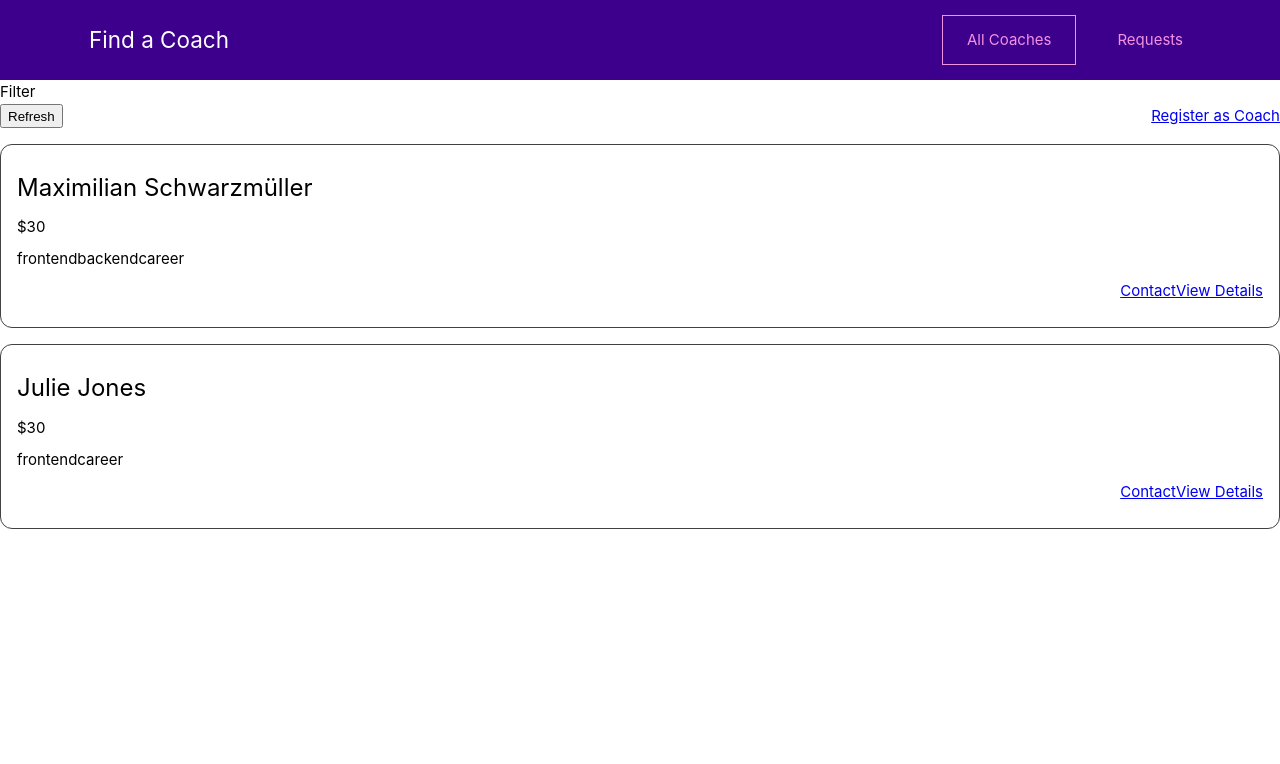
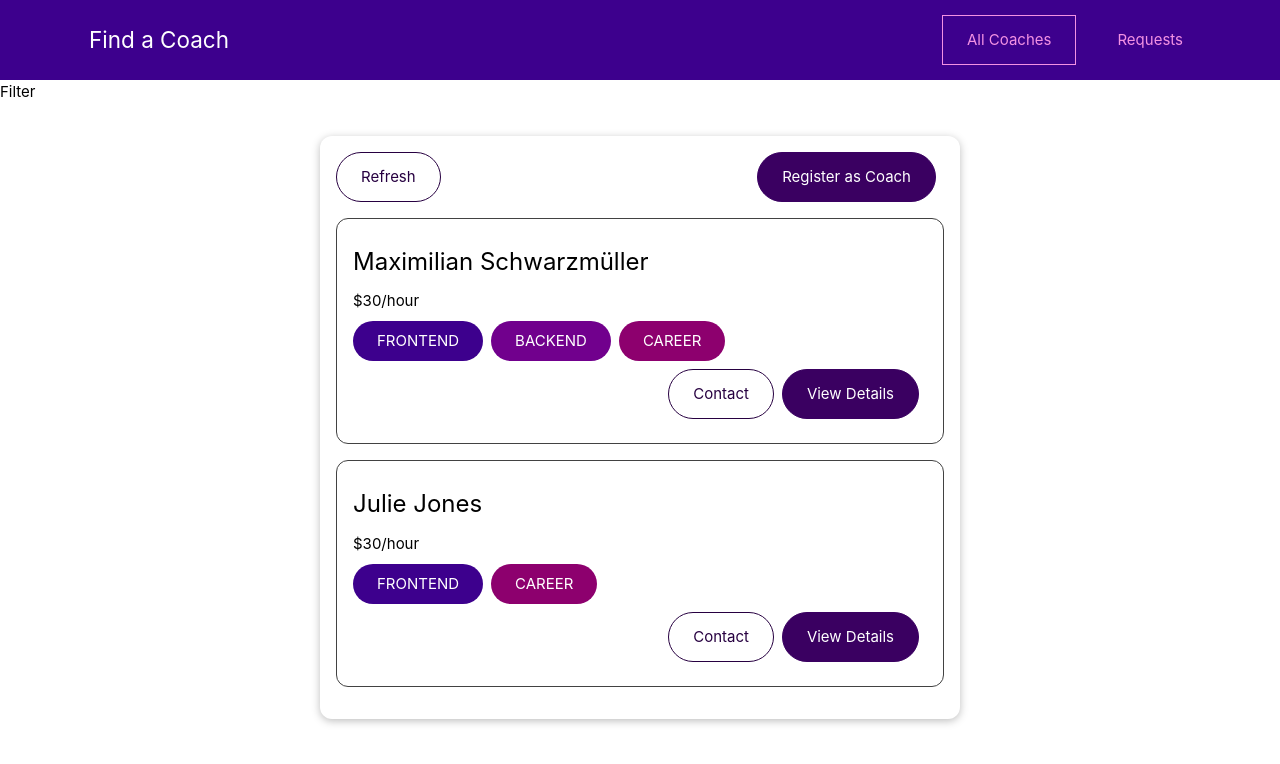
Before and after one commit to ts-andrey/23-vue-projects, a Vue app in the folder coach-finder/: page /coaches in a window 1280 px wide. Shown: the top 764 px of the page. Built offline with nearby package versions, Linux system fonts and the light colour scheme.

Commit message:
feat: add few basic components: card, badge, button

```diff
--- a/coach-finder/src/components/coaches/CoachItem.vue
+++ b/coach-finder/src/components/coaches/CoachItem.vue
@@ -1,13 +1,13 @@
 <template>
   <li>
     <h3>{{ fullName }}</h3>
-    <h4>${{ rate }}</h4>
+    <h4>${{ rate }}/hour</h4>
     <div>
-      <span v-for="area in areas" :key="area">{{ area }}</span>
+      <base-badge v-for="area in areas" :key="area" :type="area" :title="area"></base-badge>
     </div>
     <div class="actions">
-      <router-link :to="coachContactLink">Contact</router-link>
-      <router-link :to="coachDetailsLink">View Details</router-link>
+      <base-button mode="outline" link :to="coachContactLink">Contact</base-button>
+      <base-button link :to="coachDetailsLink">View Details</base-button>
     </div>
   </li>
 </template>
--- /dev/null
+++ b/coach-finder/src/components/ui/BaseBadge.vue
@@ -0,0 +1,42 @@
+<template>
+  <span class="badge" :class="type">
+    {{ text }}
+  </span>
+</template>
+
+<script>
+export default {
+  props: ['type', 'title'],
+  computed: {
+    text() {
+      return this.title.toUpperCase();
+    },
+  },
+};
+</script>
+
+<style scoped>
+.badge {
+  background-color: #ccc;
+  color: #252525;
+  border-radius: 30px;
+  padding: 0.5rem 1.5rem;
+  display: inline-block;
+  margin-right: 0.5rem;
+}
+
+.frontend {
+  background-color: #3d008d;
+  color: #fff;
+}
+
+.backend {
+  background-color: #71008d;
+  color: #fff;
+}
+
+.career {
+  background-color: #8d006e;
+  color: #fff;
+}
+</style>
--- /dev/null
+++ b/coach-finder/src/components/ui/BaseButton.vue
@@ -0,0 +1,73 @@
+<template>
+  <button v-if="!link" :class="mode">
+    <slot></slot>
+  </button>
+  <router-link v-else :to="to" :class="mode">
+    <slot></slot>
+  </router-link>
+</template>
+
+<script>
+export default {
+  props: {
+    mode: {
+      type: String,
+      required: false,
+      default: null,
+    },
+    link: {
+      type: Boolean,
+      required: false,
+      default: false,
+    },
+    to: {
+      type: String,
+      required: false,
+      default: '/',
+    },
+  },
+};
+</script>
+
+<style scoped>
+a,
+button {
+  text-decoration: none;
+  padding: 0.75rem 1.5rem;
+  font: inherit;
+  background-color: #3a0061;
+  border: 1px solid #3a0061;
+  color: #fff;
+  cursor: pointer;
+  border-radius: 30px;
+  margin-right: 0.5rem;
+  display: inline-block;
+}
+
+a:hover,
+a:active,
+button:hover,
+button:active {
+  background-color: #270041;
+  border-color: #270041;
+}
+
+.flat {
+  background-color: transparent;
+  color: #3a0061;
+  border: none;
+}
+
+.outline {
+  background-color: transparent;
+  border-color: #270041;
+  color: #270041;
+}
+
+.flat:hover,
+.flat:active,
+.outline:hover,
+.outline:active {
+  background-color: #edd2ff;
+}
+</style>
--- /dev/null
+++ b/coach-finder/src/components/ui/BaseCard.vue
@@ -0,0 +1,17 @@
+<template>
+  <div class="card">
+    <slot></slot>
+  </div>
+</template>
+
+<script></script>
+
+<style scoped>
+.card {
+  border-radius: 12px;
+  box-shadow: 0 2px 8px rgba(0, 0, 0, 0.26);
+  padding: 1rem;
+  margin: 2rem auto;
+  max-width: 40rem;
+}
+</style>
--- a/coach-finder/src/pages/coaches/CoachesList.vue
+++ b/coach-finder/src/pages/coaches/CoachesList.vue
@@ -1,9 +1,10 @@
 <template>
   <section>Filter</section>
   <section>
+    <base-card>
       <div class="controls">
-      <button>Refresh</button>
-      <router-link to="/register">Register as Coach</router-link>
+        <base-button mode="outline">Refresh</base-button>
+        <base-button link to="/register">Register as Coach</base-button>
       </div>
       <ul v-if="hasCoaches">
         <coach-item
@@ -17,6 +18,7 @@
         ></coach-item>
       </ul>
       <h3 v-else>No Coaches found.</h3>
+    </base-card>
   </section>
 </template>
 
```
Also changed, not shown: coach-finder/src/main.js (+8 -0 lines). Lines whose indentation alone changed are shown as unchanged.
